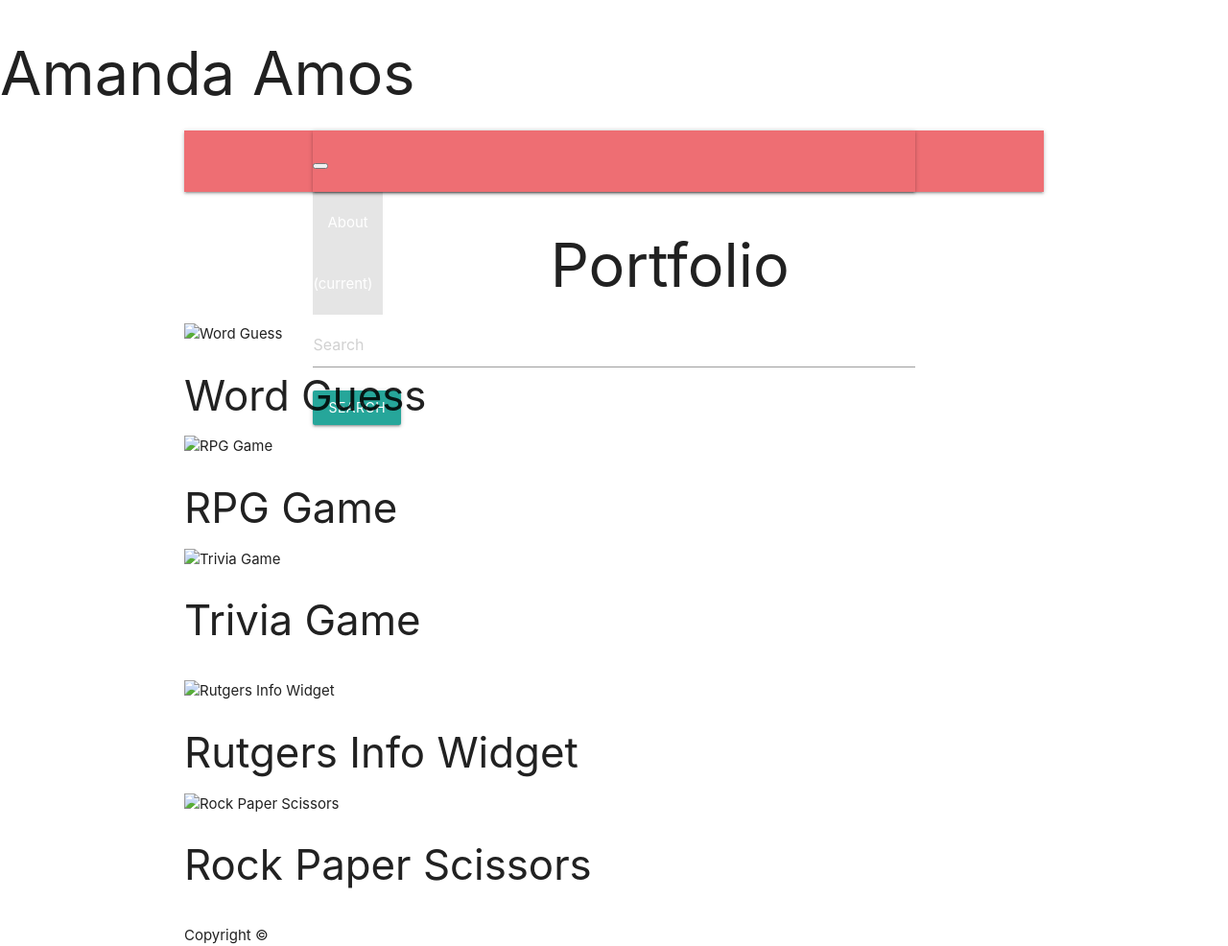
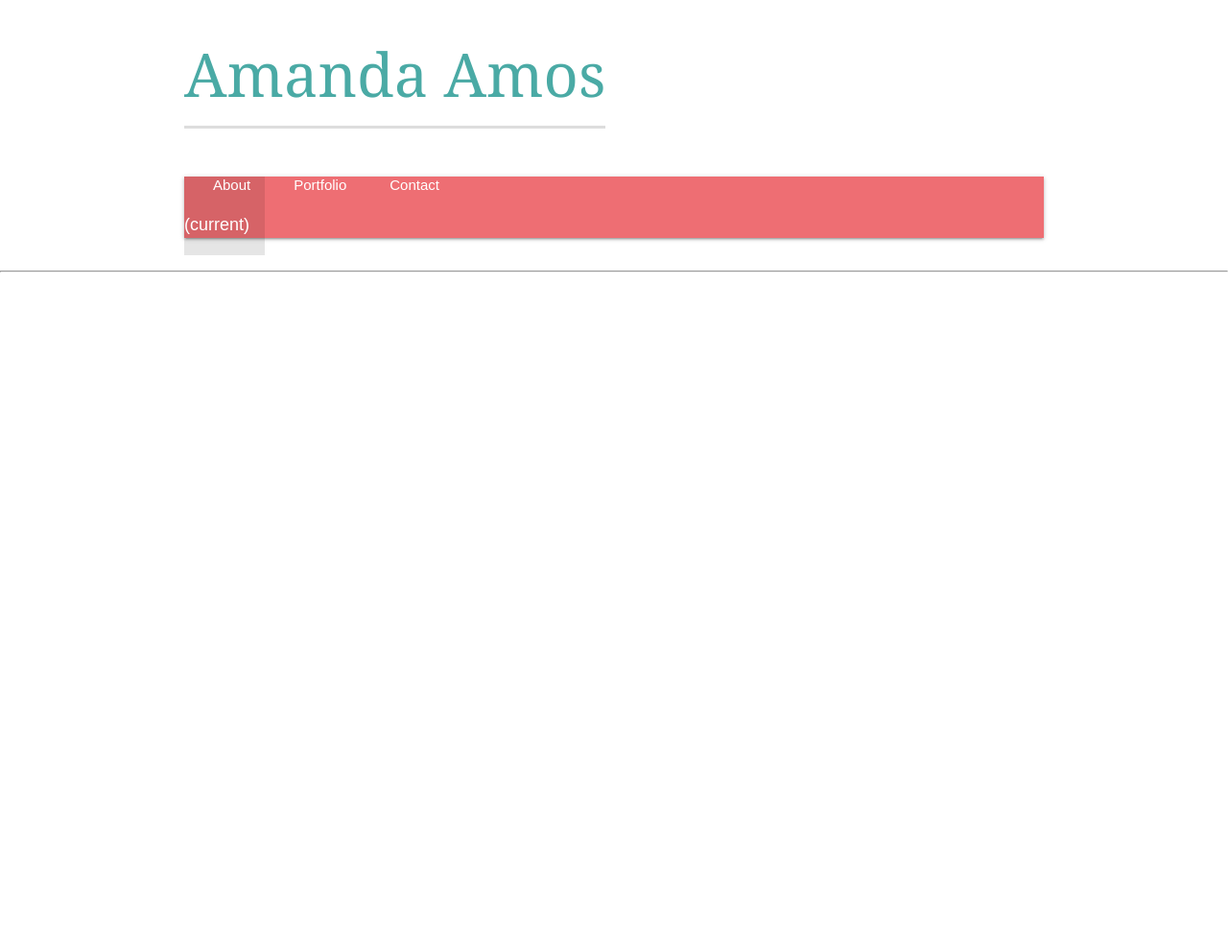
Before and after one commit to AmandaAmos/AmandakAmos-profile, a plain HTML site: page portfolioHW.html in a window 1280 px wide. Shown: the whole page at 96% size. After the commit the page ends 800 px from the top, so only its background shows below. Drawn offline with nearby package versions, Linux system fonts and the light colour scheme.

Commit message:
cleaning up the hot mess

```diff
--- a/CSSHW.css
+++ b/CSSHW.css
@@ -43,11 +43,12 @@ h1 {
   font-size: 30px;
   line-height: 49px;
   border-bottom: 3px solid #dddddd;
+  text-align: inherit;
 }
 
 h2,
 h3 {
-  font-size: 22px;
+  font-size: medium;
 }
 
 /* header */
@@ -63,23 +64,11 @@ h3 {
   border-bottom: 2px solid #cccccc;
 }
 
-#logo {
-  float: left;
-  width: 250px;
-  height: 90px;
-  font-family: Georgia, Times, "Times New Roman", serif;
-  font-size: 30px;
-  font-weight: 700;
-  line-height: 90px;
-  color: #ffffff;
-  text-align: center;
-  text-decoration: none;
-  background: #4aaaa5;
-}
 
 nav {
   float: right;
   margin-top: 25px;
+  margin-bottom: 25px;
 }
 
 nav a {
--- a/portfolioHW.html
+++ b/portfolioHW.html
@@ -4,7 +4,7 @@
 <head>
   <meta charset="UTF-8">
   <title>Portfolio | Amanda Amos</title>
-  <link rel="stylesheet" type="text/css" href="assets/css/style.css">
+  <link rel="stylesheet" type="text/css" href="/CSSHW.css">
   <!-- Compiled and minified CSS -->
   <link rel="stylesheet" href="https://cdnjs.cloudflare.com/ajax/libs/materialize/1.0.0/css/materialize.min.css">
 
@@ -13,96 +13,45 @@
 
 
 </head>
-<header>
-  <h1> Amanda Amos</h1>
-</header>
+
 <body>
   <div class="container">
+    <h1> Amanda Amos</h1>
+  </div>
 
+
+
+
+
+  <div class="container">
     <nav>
-        <div class="container">
-          <nav class="navbar navbar-expand-lg navbar-light bg-light">
-            <a class="navbar-brand" href="#"></a>
-            <button class="navbar-toggler" type="button" data-toggle="collapse" data-target="#navbarTogglerDemo02"
-              aria-controls="navbarTogglerDemo02" aria-expanded="false" aria-label="Toggle navigation">
-              <span class="navbar-toggler-icon"></span>
-            </button>
 
       <div class="collapse navbar-collapse" id="navbarTogglerDemo02">
         <ul class="navbar-nav mr-auto mt-2 mt-lg-0">
           <li class="nav-item active">
-                  <a class="nav-link" href="index.html">About</a> <span class="sr-only">(current)</span></a>
+            <a class="nav-link" href="/indexHW.html">About</a> <span class="sr-only">(current)</span></a>
           </li>
           <li class="nav-item">
-                  <a class="nav-link" href="portfolio.html">Portfolio</a>
+            <a class="nav-link" href="/portfolioHW.html">Portfolio</a>
           </li>
           <li class="nav-item">
-                  <a class="nav-link" href="contact.html">Contact</a> </a>
+            <a class="nav-link" href="/contactHW.html">Contact</a> </a>
           </li>
         </ul>
-              <form class="form-inline my-2 my-lg-0">
+       <!-- <form class="form-inline my-2 my-lg-0">
           <input class="form-control mr-sm-2" type="search" placeholder="Search">
           <button class="btn btn-outline-success my-2 my-sm-0" type="submit">Search</button>
-              </form>
-            </div>
-          </nav>
+        </form>-->
       </div>
     </nav>
   </div>
 
+  <hr>
+  <br>
+  <br>
 
-  <div id="main-container" class="container">
 
-      <section class="main-section">
-        <h1>Portfolio</h1>
-        <div class="row">
-          <div class="column">
-            <div class="work">
-              <img src="assets/images/technics-q-c-640-480-1.jpg" alt="Word Guess">
 
-              <h3>Word Guess</h3>
-            </div>
-          </div>
-          <div class="column">
-            <div class="work">
-              <img src="assets/images/technics-q-c-640-480-2.jpg" alt="RPG Game">
-
-              <h3>RPG Game</h3>
-            </div>
-          </div>
-          <div class="work">
-             <img src="assets/images/technics-q-c-640-480-5.jpg" alt="Trivia Game">
-
-              <h3>Trivia Game</h3>
-          </div>
-        </div>
-
-        <div class="row">
-          <div class="column">
-            <div class="work">
-              <img src="assets/images/technics-q-c-640-480-7.jpg" alt="Rutgers Info Widget">
-
-                <h3>Rutgers Info Widget</h3>
-            </div>
-          </div>
-          <div class="column">
-            <div class="work">
-
-              <img src="assets/images/technics-q-c-640-480-9.jpg" alt="Rock Paper Scissors">
-
-                <h3>Rock Paper Scissors</h3>
-            </div>
-          </div>
-        </div>
-      </section>
-
-    </div>
-
-    <footer>
-      <div class="container">
-        Copyright &copy;
-      </div>
-    </footer>
 </body>
 
 </html>
```
Lines whose indentation alone changed are shown as unchanged.
